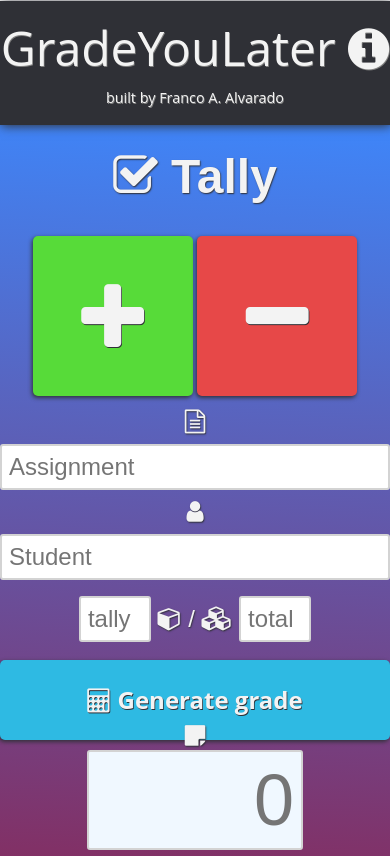
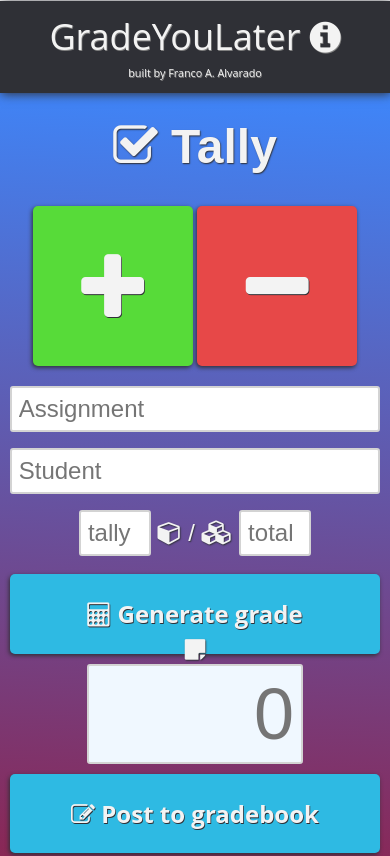
Before and after one commit to francofaa/GradeYouLater, a plain HTML site: page index.html in a window 390 px wide. Shown: the top 856 px of the page. Drawn offline with nearby package versions, Linux system fonts and the light colour scheme.

Commit message:
responsive style update
making site more responsive

```diff
--- a/style.css
+++ b/style.css
@@ -19,7 +19,6 @@ nav.topnav {
   text-shadow: 0 1px 0 #919295;
   width: 100%;
   position: fixed;
-  height: 10px;
   margin-top: -119px;
   background-color: #2f3036;
 }
@@ -292,17 +291,32 @@ nav.topnav ul#menu li#copy {
 @media screen and (max-width: 580px) {
   table {
     width: 100%;
+    word-wrap: break-word;
+    font-size: 0.75em;
   }
   div#machine, div#gradebookContainer {
     border-radius: 0px;
   }
   button {
-    width: 100%;
+    width: 95%;
   }
   nav.topnav ul#menu li#copy {
    padding: 20px 20px;
   }
-  form input {
-    width: 100%;
+  input {
+    width: 95%;
   }
+  i.fa-file-text-o, i.fa-user {
+    display: none;
+  }
+  label {
+    font-size: 2.25em;
+  }
+  body {
+    padding-top: 90px;
+  }
+  nav.topnav {
+    margin-top: -89px;
+  }
+
 }
```
